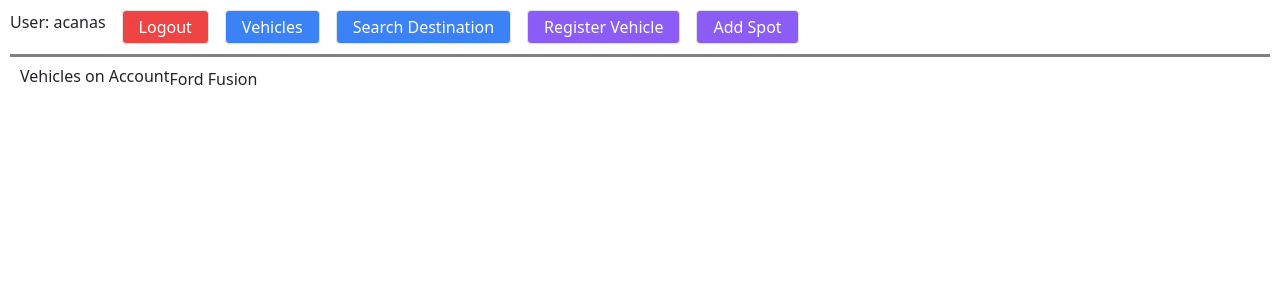
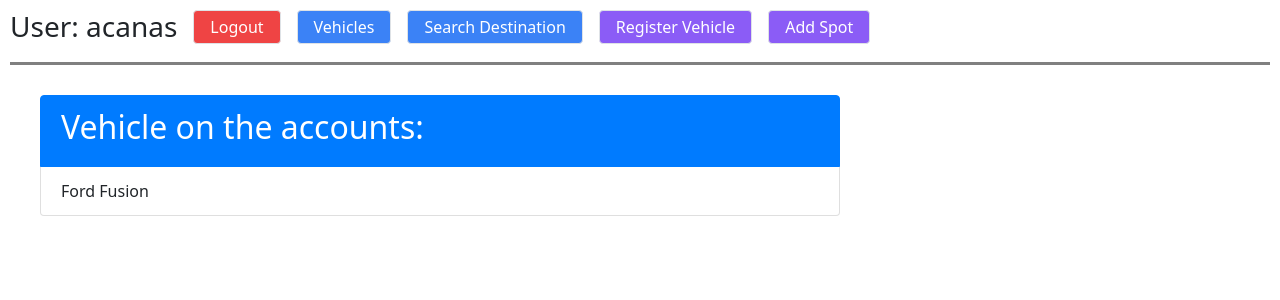
Before and after one commit to henryparker/drivewaynew, a Django app: page /userface/myvehicles/ in a window 1280 px wide. Shown: the top 300 px of the page. Run offline with Django 3.2, Linux system fonts and the light colour scheme; a user stored in the database is signed in; data comes from the database, SQL or seed files in the repository; parts of the project's set-up code (start-up, migrations or seed data) failed here and were passed over; some libraries are stand-ins or nearby versions.

Commit message:
fix list vehicle

```diff
--- a/userface/templates/base_generic.html
+++ b/userface/templates/base_generic.html
@@ -18,7 +18,7 @@
     <div class="flex" style="margin: 10px">
     <ul class="flex">
     {% if user.is_authenticated %}
-    <li class="mr-3" > User: {{ user.get_username }}</li>
+    <li class="mr-3" > <h3 class="h3"> User: {{ user.get_username }} </h3></li>
   <li class="mr-3">
     <a  class="inline-block border border-blue-500 rounded py-1 px-3 bg-red-500 text-white" href="{% url 'logout'%}?next=/userface">Logout</a>
   </li>
--- a/userface/templates/userface/index.html
+++ b/userface/templates/userface/index.html
@@ -6,7 +6,7 @@
 {% block content %}
 {% if user.is_authenticated %}
 
-<li>This is your portal!</li>
+<h1 class="h1">Welcome to Driveways </h1>
 
 {% else %}
 
--- a/userface/templates/userface/user_vehicle_list.html
+++ b/userface/templates/userface/user_vehicle_list.html
@@ -7,16 +7,21 @@ ul {
   list-style-type: none;
 }
 </style>
-    <h1>Vehicles on Account</h1>
 
     {% if vehicle_list %}
-    <ul>
 
+    <ul style="width:50rem; margin:20px;">
+<div class="list-group">
+      <li class="list-group-item list-group-item-action active">
+            <h2 class="h2"> Vehicle on the accounts: </h1>
+          </li>
       {% for vehicle in vehicle_list %}
-      <li>
-        {{ vehicle.make }}</a> {{vehicle.model}}
-      </li>
+
+
+          <li class="list-group-item"> {{ vehicle.make }} {{vehicle.model}}</li>
+
       {% endfor %}
+      </div>
     </ul>
 
     {% else %}
--- a/userface/views.py
+++ b/userface/views.py
@@ -1,6 +1,6 @@
-from django.shortcuts import render,redirect
+from django.shortcuts import render, redirect
 from django.views import generic
-from .models import User,Vehicle, ParkingSpot, Destination
+from .models import User, Vehicle, ParkingSpot, Destination
 from django.contrib.auth.mixins import LoginRequiredMixin
 from django.contrib.gis.geos import Point
 from django.contrib.gis.geos import fromstr
@@ -8,25 +8,24 @@ from django.contrib.gis.measure import Distance, D
 from geopy.distance import distance
 from django.contrib.auth.decorators import login_required
 # Create your views here.
-from .forms import RegisterForm,VehicleForm,ParkingSpaceForm
+from .forms import RegisterForm, VehicleForm, ParkingSpaceForm
 #from django.contrib.gis.geoip2 import GeoIP2
 from django.contrib.gis.geos import fromstr
-from geopy.geocoders import  Nominatim
+from geopy.geocoders import Nominatim
 from geopy.exc import GeocoderTimedOut
 from django.views.generic import DetailView
 
 
 def words_to_point(q):
-    geolocator = Nominatim(user_agent = "driveways")
+    geolocator = Nominatim(user_agent="driveways")
     location = geolocator.geocode(q)
     point = Point(location.latitude, location.longitude)
     return point
 
+
 def index(request):
 
     return render(request, 'userface/index.html')
-
-
 
 
 def search(request):
@@ -40,19 +39,27 @@ def search(request):
 
             destination = words_to_point(resultss)
 
-
         except (GeocoderTimedOut, AttributeError) as e:
-            request.session['spot'] = "Location cannot be determined"
+            request.session['spot'] = []
             return render(request, 'userface/search.html', {'resultss': resultss})
 
         request.session['spot'] = "unknown"
         if request.user.is_authenticated:
+            c_user = request.user
+            dest = c_user.destination_set.create(
+                address=resultss, location=destination)
+            dest.save()
             request.session['spot'] = []
-            near_spots = ParkingSpot.objects.filter(location__distance_lt=(destination, Distance(km=3)))
+            near_spots = ParkingSpot.objects.filter(
+                location__distance_lt=(destination, Distance(km=3)))
             for spot in near_spots:
-                request.session['spot'].append({"address":spot.address, "owner": spot.owner.first_name})
-            print(request.session['spot'])
-    return render(request, 'userface/search.html', {'resultss':resultss, 'dest':dest})
+                if len(spot.address) > 0:
+                    request.session['spot'].append(
+                        {"address": spot.address,
+                         "owner": spot.owner.first_name + " " + spot.owner.last_name,
+                         "lon": spot.location.y,
+                         "lat": spot.location.x})
+    return render(request, 'userface/search.html', {'resultss': resultss, 'dest': dest})
 
 
 def register(response):
@@ -68,13 +75,11 @@ def register(response):
     return render(response, "registration/register.html", {"form": form})
 
 
-
-
-
-class VehicleListView(LoginRequiredMixin,generic.ListView):
+class VehicleListView(LoginRequiredMixin, generic.ListView):
     model = Vehicle
     #context_object_name = 'vehicles'
     template_name = 'userface/user_vehicle_list.html'
+
     def get_queryset(self):
         return Vehicle.objects.filter(user=self.request.user)[:5]
 
@@ -99,10 +104,11 @@ def addspot(request):
     if request.method == 'POST':
         form = ParkingSpaceForm(request.POST)
         if form.is_valid():
-            parkingspot =form.save(commit=False)
-            parkingspot.address=form.cleaned_data.get('address')
+            parkingspot = form.save(commit=False)
+            parkingspot.address = form.cleaned_data.get('address')
             parkingspot.city = form.cleaned_data.get('city')
-            fullAddress = form.cleaned_data.get('address') + " " + form.cleaned_data.get('city')
+            fullAddress = form.cleaned_data.get(
+                'address') + " " + form.cleaned_data.get('city')
             parkingspot.location = words_to_point(fullAddress)
             parkingspot.owner = request.user
             parkingspot.save()
```
Also changed, not shown: requirements.txt (+12 -0 lines), userface/templates/userface/search.html (+6 -5 lines), 1 other file.
